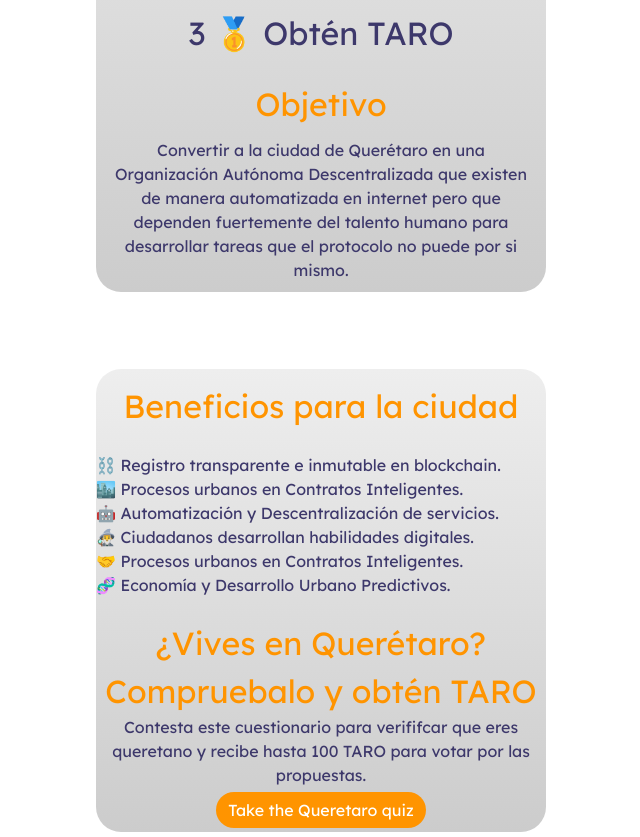
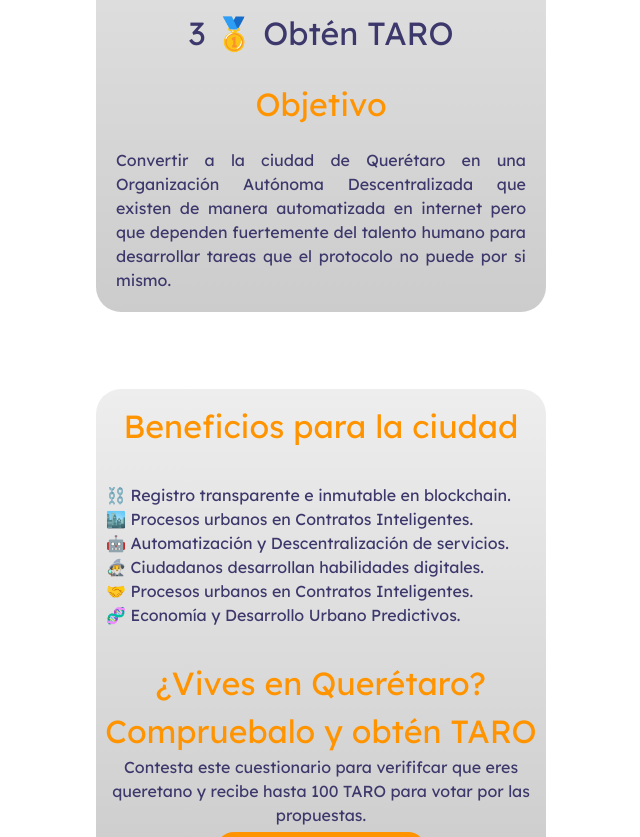
Before and after one commit to zenbitETH/Ciudades-DAO, a React (Create React App) app in the folder frontend/: page /about in a window 1280 px wide. Shown: the part 400-1237 px from the top of the page, without its empty margins (319-959 px from the left). Built offline with nearby package versions, Linux system fonts and the light colour scheme.

Commit message:
About update

```diff
--- a/frontend/src/index.css
+++ b/frontend/src/index.css
@@ -16,8 +16,10 @@
 }
 
 .main {
+  text-align: justify;
+  text-justify: inter-word;
   box-sizing: border-box;
-  padding: 10px;
+  padding: 20px;
 }
 
 .Wallet {
@@ -49,6 +51,9 @@ button:disabled {
 .text-medium-left {
   font-size: 1rem !important;
   text-align: left !important;
+  text-justify: inter-word !important;
+  box-sizing: border-box !important;
+  padding: 10px;
   margin-top: 5%;
   margin-bottom: 5%;
 }
@@ -64,6 +69,7 @@ button:disabled {
   text-align: left !important;
   margin-top: 5%;
   margin-bottom: 5%;
+  padding: 15px;
 }
 
 .gray {
```
